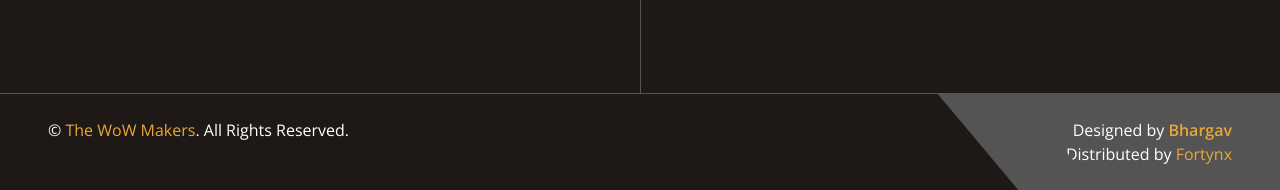
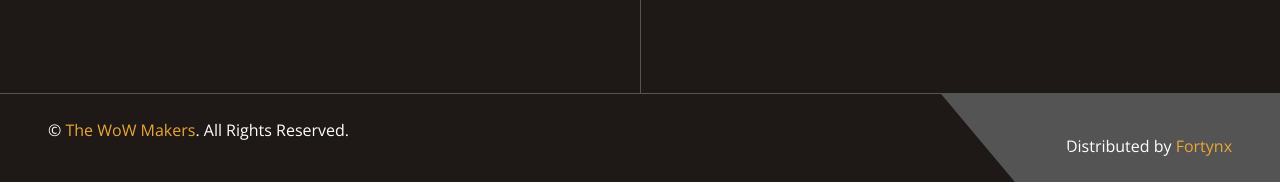
Before and after one commit to bhargavgurugubelli/wow-makers, a plain HTML site: page index.html in a window 1280 px wide. Shown: the part 6418-6608 px from the top of the page. Drawn offline with nearby package versions, Linux system fonts and the light colour scheme.

Commit message:
first commit

```diff
--- a/index.html
+++ b/index.html
@@ -642,7 +642,7 @@
             </div>
             <div class="py-4 px-5 bg-secondary footer-shape position-relative text-center text-md-end">
                 <!--/*** This template is free as long as you keep the footer author’s credit link/attribution link/backlink. If you'd like to use the template without the footer author’s credit link/attribution link/backlink, you can purchase the Credit Removal License from "https://htmlcodex.com/credit-removal". Thank you for your support. ***/-->
-                <p class="mb-0">Designed by <a class="text-primary fw-bold" href="">Bhargav</a></p>  Distributed by <a href="" target="_blank" >Fortynx</a>
+                </p>  Distributed by <a href="" target="_blank" >Fortynx</a>
             </div>
         </div>
     </div>
```
